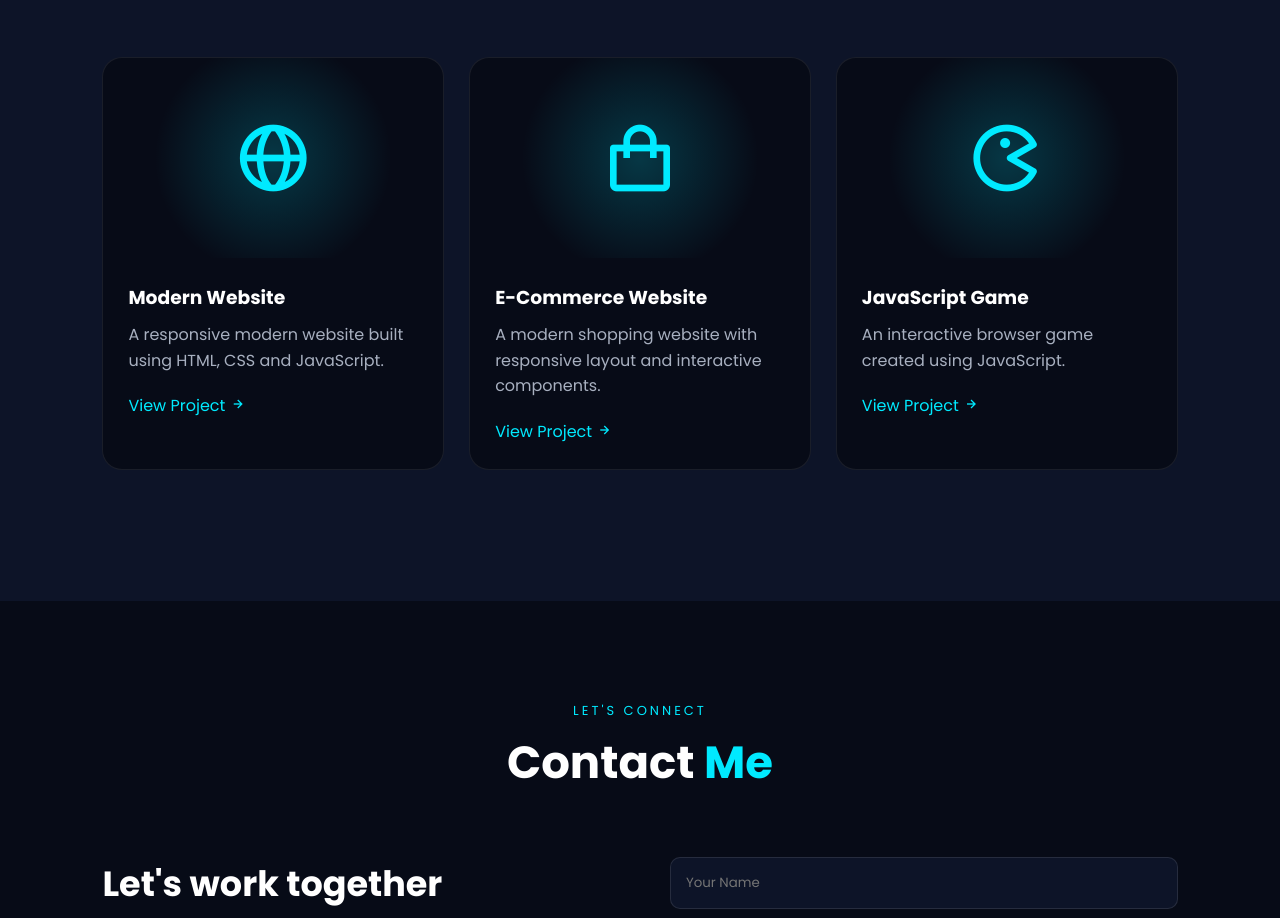
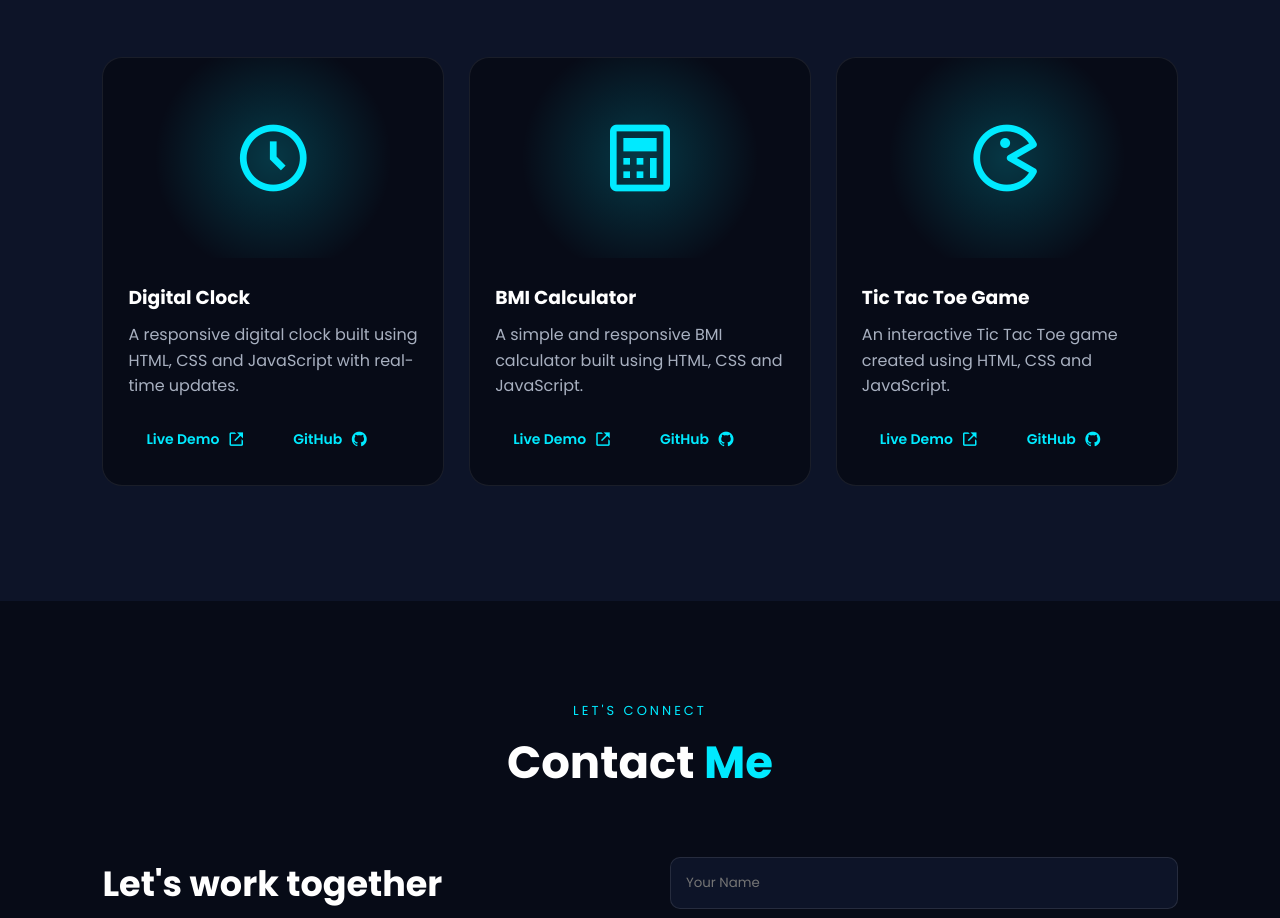
Before and after one commit to Suman21Samanta/My-Portfolio, a plain HTML site: page public/index.html in a window 1280 px wide. Shown: the part 2599-3517 px from the top of the page. Drawn offline with nearby package versions, Linux system fonts and the light colour scheme.

Commit message:
Update portfolio

```diff
--- a/public/index.html
+++ b/public/index.html
@@ -326,59 +326,87 @@
     <div class="project-container">
 
 
+        <!-- ================= DIGITAL CLOCK ================= -->
+
         <div class="project-card">
 
             <div class="project-image">
-                    <i class='bx bx-globe'></i>
+                <i class='bx bx-time-five'></i>
             </div>
 
             <div class="project-content">
 
-                    <h3>
-                        Modern Website
-                    </h3>
+                <h3>Digital Clock</h3>
 
                 <p>
-                        A responsive modern website built using
-                        HTML, CSS and JavaScript.
+                    A responsive digital clock built using
+                    HTML, CSS and JavaScript with real-time updates.
                 </p>
 
-                    <a href="#" class="project-btn">
-                        View Project
-                        <i class='bx bx-right-arrow-alt'></i>
+                <div class="project-buttons">
+
+                    <a href="https://suman21samanta.github.io/Digital---Clock/"
+                       class="project-btn"
+                       target="_blank">
+                        Live Demo
+                        <i class='bx bx-link-external'></i>
+                    </a>
+
+                    <a href="https://github.com/Suman21Samanta/Digital---Clock"
+                       class="project-btn github-btn"
+                       target="_blank">
+                        GitHub
+                        <i class='bx bxl-github'></i>
                     </a>
 
                 </div>
 
             </div>
 
+        </div>
+
+
+        <!-- ================= BMI CALCULATOR ================= -->
 
         <div class="project-card">
 
             <div class="project-image">
-                    <i class='bx bx-shopping-bag'></i>
+                <i class='bx bx-calculator'></i>
             </div>
 
             <div class="project-content">
 
-                    <h3>
-                        E-Commerce Website
-                    </h3>
+                <h3>BMI Calculator</h3>
 
                 <p>
-                        A modern shopping website with responsive
-                        layout and interactive components.
+                    A simple and responsive BMI calculator
+                    built using HTML, CSS and JavaScript.
                 </p>
 
-                    <a href="#" class="project-btn">
-                        View Project
-                        <i class='bx bx-right-arrow-alt'></i>
+                <div class="project-buttons">
+
+                    <a href="https://suman21samanta.github.io/BMI-Calculator/"
+                       class="project-btn"
+                       target="_blank">
+                        Live Demo
+                        <i class='bx bx-link-external'></i>
+                    </a>
+
+                    <a href="https://github.com/Suman21Samanta/BMI-Calculator"
+                       class="project-btn github-btn"
+                       target="_blank">
+                        GitHub
+                        <i class='bx bxl-github'></i>
                     </a>
 
                 </div>
 
             </div>
 
+        </div>
+
+
+        <!-- ================= TIC TAC TOE ================= -->
 
         <div class="project-card">
 
@@ -388,23 +416,35 @@
 
             <div class="project-content">
 
-                    <h3>
-                        JavaScript Game
-                    </h3>
+                <h3>Tic Tac Toe Game</h3>
 
                 <p>
-                        An interactive browser game created using
-                        JavaScript.
+                    An interactive Tic Tac Toe game created
+                    using HTML, CSS and JavaScript.
                 </p>
 
-                    <a href="#" class="project-btn">
-                        View Project
-                        <i class='bx bx-right-arrow-alt'></i>
+                <div class="project-buttons">
+
+                    <a href="https://suman21samanta.github.io/Tic-Tac-Toe/"
+                       class="project-btn"
+                       target="_blank">
+                        Live Demo
+                        <i class='bx bx-link-external'></i>
+                    </a>
+
+                    <a href="https://github.com/Suman21Samanta/Tic-Tac-Toe"
+                       class="project-btn github-btn"
+                       target="_blank">
+                        GitHub
+                        <i class='bx bxl-github'></i>
                     </a>
 
                 </div>
 
             </div>
+
+        </div>
+
 
     </div>
 
--- a/public/style.css
+++ b/public/style.css
@@ -1290,3 +1290,69 @@ footer a {
     object-position: center 30%;
     display: block;
 }
+
+/* ================= PROJECT BUTTONS ================= */
+
+.project-buttons {
+    display: flex;
+    gap: 12px;
+    margin-top: 20px;
+    flex-wrap: wrap;
+}
+
+.project-btn {
+    display: inline-flex;
+    align-items: center;
+    justify-content: center;
+    gap: 8px;
+
+    padding: 10px 18px;
+
+    border-radius: 8px;
+
+    font-size: 14px;
+    font-weight: 600;
+
+    text-decoration: none;
+
+    background: var(--main-color);
+    color: #00eaff;
+
+    border: 1px solid var(--main-color);
+
+    transition: all 0.3s ease;
+}
+
+
+/* ===== HOVER ===== */
+
+.project-btn:hover {
+    transform: translateY(-3px);
+
+    background: var(--main-color);
+    color: #00eaff;
+
+    box-shadow: 0 8px 20px rgba(0, 0, 0, 0.2);
+}
+
+
+/* ===== ICON ===== */
+
+.project-btn i {
+    font-size: 18px;
+}
+
+
+/* ===== MOBILE ===== */
+
+@media (max-width: 480px) {
+
+    .project-buttons {
+        flex-direction: column;
+    }
+
+    .project-btn {
+        width: 100%;
+    }
+
+}
```
Lines whose indentation alone changed are shown as unchanged.
